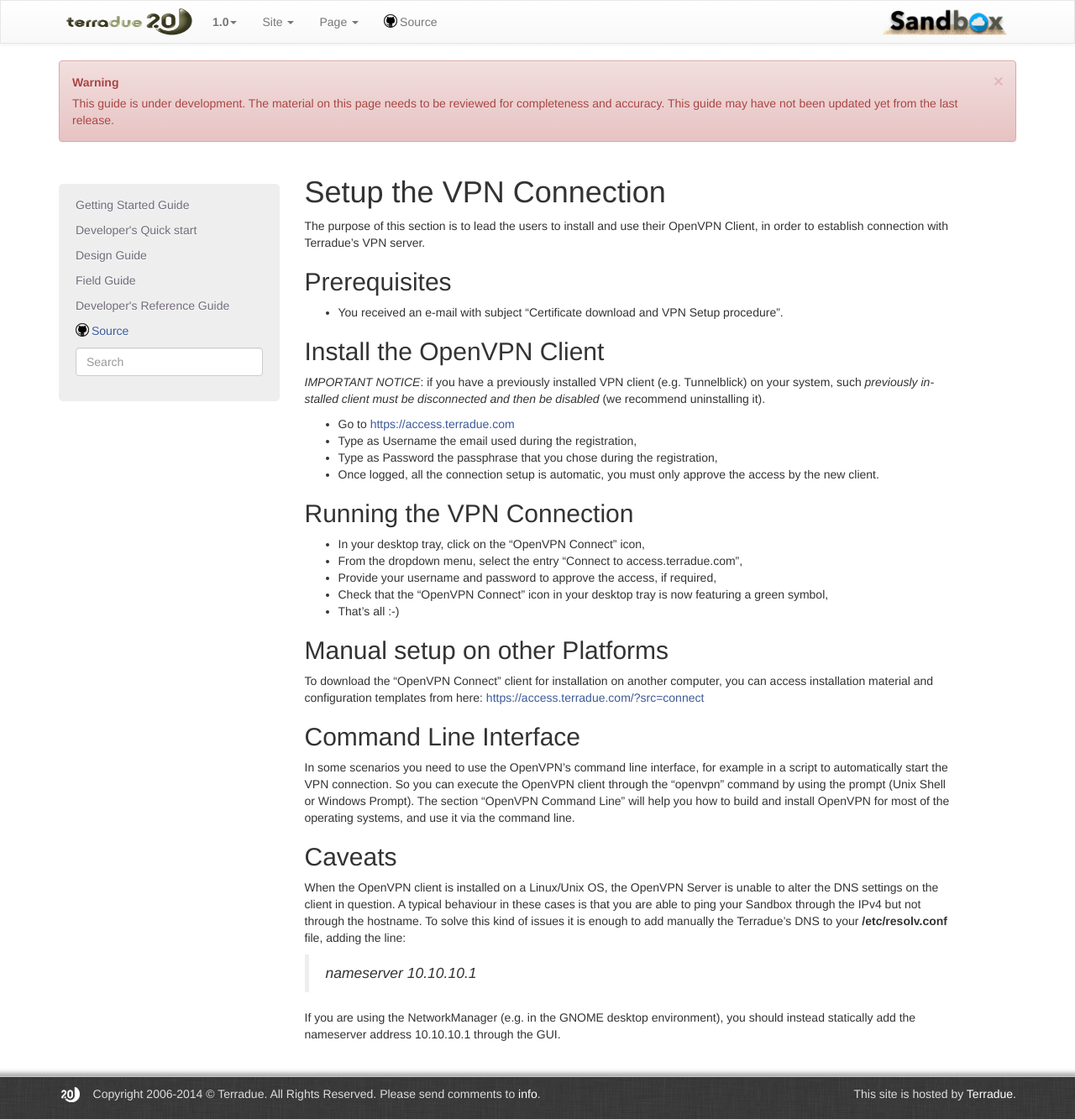
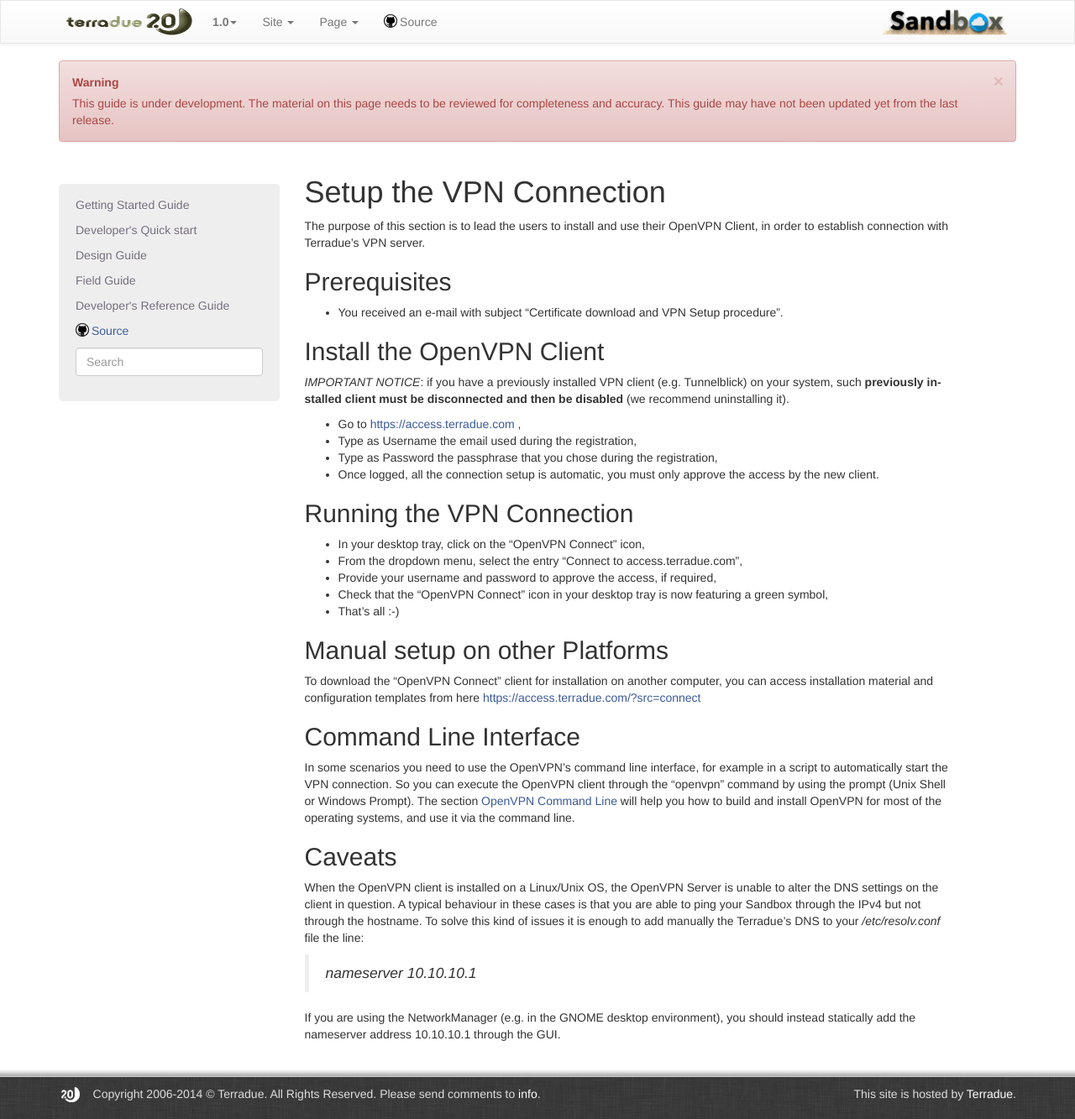
Before and after one commit to Terradue/doc-developer-sandbox, a Sphinx documentation site: the page built from source/start/laboratory/openvpn.rst, in a window 1280 px wide. Shown: the whole page at 84% size. Built offline with Sphinx 7.4.7, drawn with Linux system fonts in a browser that asks for light colours; pages that are not in the unit, such as notebooks, are missing from menus.

Commit message:
Added OpenVPN section

```diff
--- a/source/start/laboratory/openvpn.rst
+++ b/source/start/laboratory/openvpn.rst
@@ -11,9 +11,9 @@
 Install the OpenVPN Client
 --------------------------
 
-*IMPORTANT NOTICE*: if you have a previously installed VPN client (e.g. Tunnelblick) on your system, such *previously installed client must be disconnected and then be disabled* (we recommend uninstalling it).
+*IMPORTANT NOTICE*: if you have a previously installed VPN client (e.g. Tunnelblick) on your system, such **previously installed client must be disconnected and then be disabled** (we recommend uninstalling it).
 
-- Go to https://access.terradue.com
+- Go to https://access.terradue.com ,
 - Type as Username the email used during the registration,
 - Type as Password the passphrase that you chose during the registration,
 - Once logged, all the connection setup is automatic, you must only approve the access by the new client.
@@ -30,18 +30,18 @@
 Manual setup on other Platforms
 -------------------------------
 
-To download the "OpenVPN Connect" client for installation on another computer, you can access installation material and configuration templates from here: https://access.terradue.com/?src=connect
+To download the "OpenVPN Connect" client for installation on another computer, you can access installation material and configuration templates from here https://access.terradue.com/?src=connect
 
 Command Line Interface
 ---------------------
 
 In some scenarios you need to use the OpenVPN's command line interface, for example in a script to automatically start the VPN connection. So you can execute the OpenVPN client through the "openvpn" command  by using the prompt (Unix Shell or Windows Prompt).
-The section "OpenVPN Command Line" will help you how to build and install OpenVPN for most of the operating systems, and use it via the command line.
+The section :doc:`OpenVPN Command Line <openvpncli>` will help you how to build and install OpenVPN for most of the operating systems, and use it via the command line.
 
 Caveats
 -------
 
-When the OpenVPN client is installed on a Linux/Unix OS, the OpenVPN Server is unable to alter the DNS settings on the client in question. A typical behaviour in these cases is that you are able to ping your Sandbox through the IPv4 but not through the hostname. To solve this kind of issues it is enough to add manually the Terradue's DNS to your **/etc/resolv.conf** file, adding the line:
+When the OpenVPN client is installed on a Linux/Unix OS, the OpenVPN Server is unable to alter the DNS settings on the client in question. A typical behaviour in these cases is that you are able to ping your Sandbox through the IPv4 but not through the hostname. To solve this kind of issues it is enough to add manually the Terradue's DNS to your */etc/resolv.conf* file the line:
 
         `nameserver 10.10.10.1`
 
```
Also changed, not shown: source/start/laboratory/openvpncli.rst (added).
